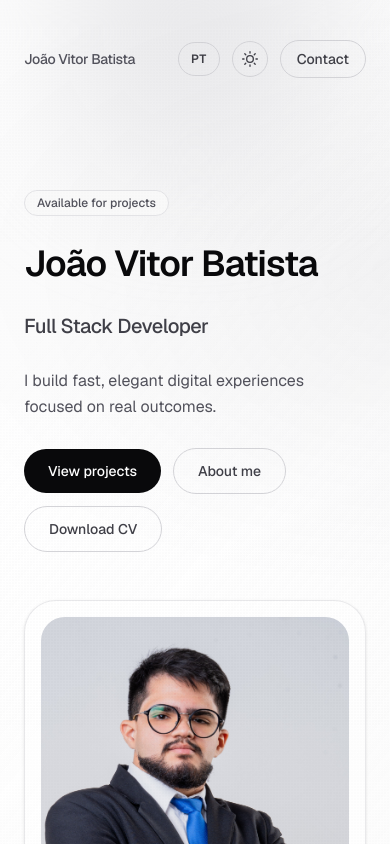
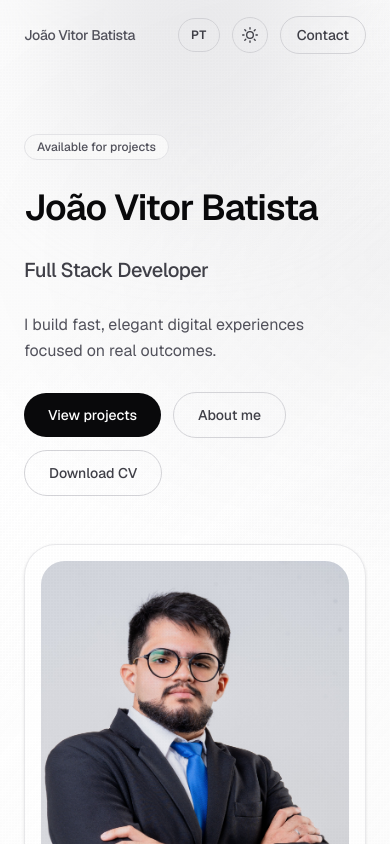
Before and after one commit to JVitorbs/joao-vitor-portifolio, a Next.js app: page / in a window 390 px wide. Shown: the top 844 px of the page. Built offline with nearby package versions, Linux system fonts and the light colour scheme.

Commit message:
feat: adjust padding and gap in main layout for improved spacing

```diff
--- a/src/app/page.tsx
+++ b/src/app/page.tsx
@@ -94,7 +94,7 @@ export default function Home() {
         <div className="absolute bottom-0 right-0 h-64 w-64 rounded-full bg-zinc-100/70 blur-3xl dark:bg-zinc-900/60" />
       </div>
 
-      <main className="relative mx-auto flex w-full max-w-6xl flex-col gap-28 px-6 py-10 sm:px-10 lg:px-16">
+      <main className="relative mx-auto flex w-full max-w-6xl flex-col gap-20 px-6 pb-10 pt-4 sm:gap-28 sm:px-10 sm:pt-10 lg:px-16">
         <header className="animate-fade-down flex items-center justify-between">
           <p className="text-sm font-medium tracking-tight text-zinc-600 dark:text-zinc-300">
             {portfolio.name}
```
